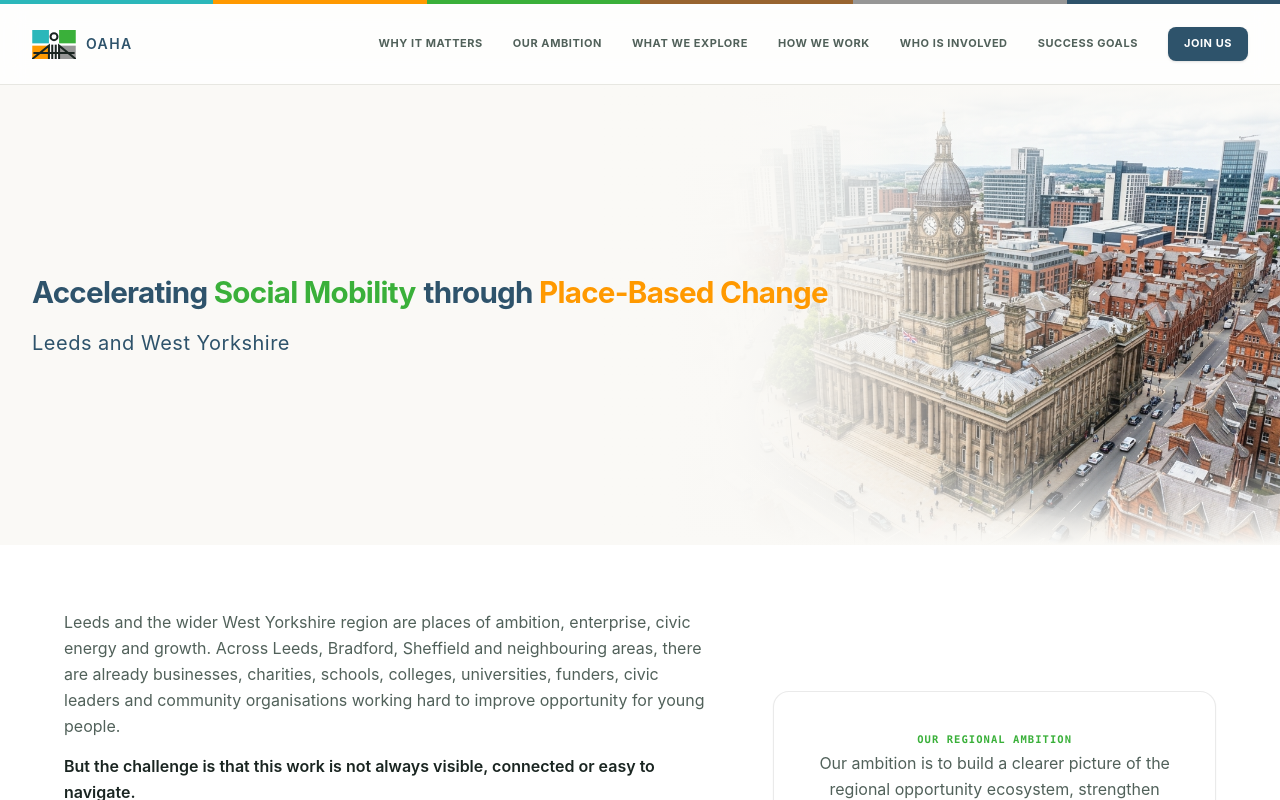
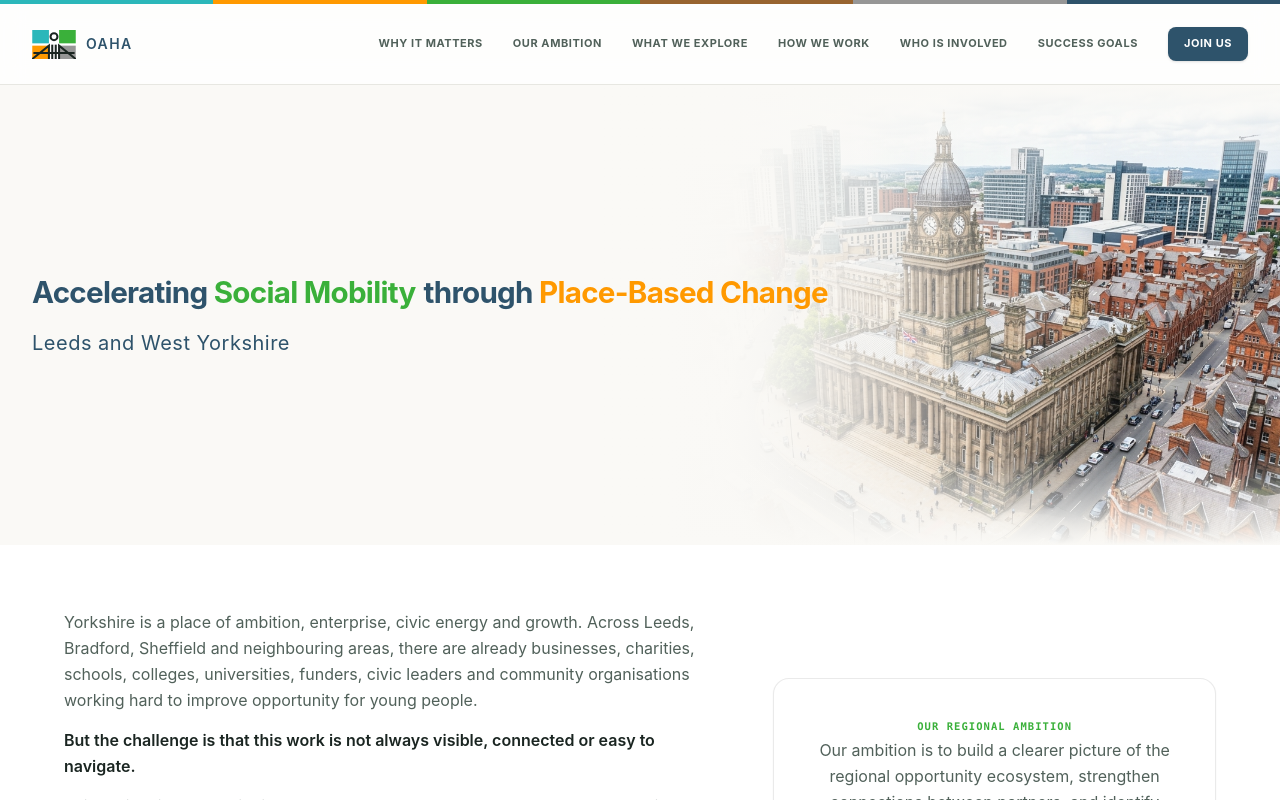
Before and after one commit to tramanpham161/OAHA-Leeds-microsite, a React (Vite) app: page / in a window 1280 px wide. Shown: the top 800 px of the page. Built offline with nearby package versions, Linux system fonts and the light colour scheme.

Commit message:
Update Introduction.tsx

```diff
--- a/src/components/Introduction.tsx
+++ b/src/components/Introduction.tsx
@@ -12,7 +12,7 @@ export default function Introduction() {
           <div className="lg:col-span-7 space-y-3.5 text-[#51615a] text-sm sm:text-base leading-relaxed">
 
             <p className="font-normal text-[#51615a]">
-              Leeds and the wider West Yorkshire region are places of ambition, enterprise, civic energy and growth.
+              Yorkshire is a place of ambition, enterprise, civic energy and growth.
               Across Leeds, Bradford, Sheffield and neighbouring areas, there are already businesses, charities, schools,
               colleges, universities, funders, civic leaders and community organisations working hard to improve opportunity
               for young people.
```
